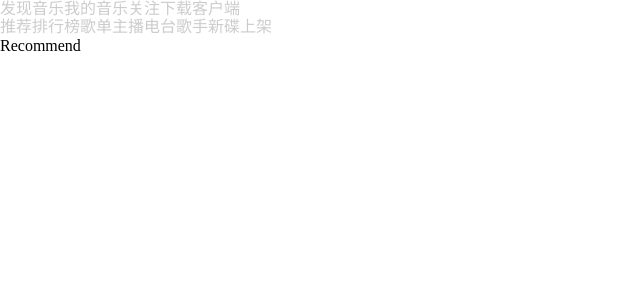
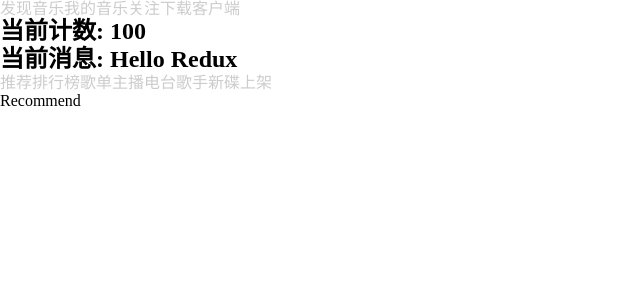
Before and after one commit to nydo-weng/nono-music, a React (Create React App) app: page /#/discover/recommend in a window 1280 px wide. Shown: the top 300 px of the page, without its empty margins (0-640 px from the left). Built offline with nearby package versions, Linux system fonts and the light colour scheme.

Commit message:
对 redux 的 useSelector 进行类型封装, 写了一个自定义 hook, useAppSelector, 这样在获取 store 中的 state 的具体值时, 不需要写 state 的类型, 会自动根据 IRootState 类型进行推导

```diff
--- a/package.json
+++ b/package.json
@@ -3,6 +3,7 @@
   "version": "0.1.0",
   "private": true,
   "dependencies": {
+    "@reduxjs/toolkit": "^2.9.0",
     "@testing-library/dom": "^10.4.1",
     "@testing-library/jest-dom": "^6.9.1",
     "@testing-library/react": "^16.3.0",
@@ -15,6 +16,7 @@
     "normalize.css": "^8.0.1",
     "react": "^19.2.0",
     "react-dom": "^19.2.0",
+    "react-redux": "^9.2.0",
     "react-router-dom": "^7.9.3",
     "react-scripts": "5.0.1",
     "typescript": "^4.9.5",
--- a/src/App.tsx
+++ b/src/App.tsx
@@ -1,9 +1,18 @@
 import React, { Suspense } from 'react';
 import { Link, useRoutes } from 'react-router-dom';
 import routes from '@/router';
-import Demo from './views/demo';
+import { useSelector, shallowEqual } from 'react-redux';
+
+import { useAppSelector } from './store';
 
 function App() {
+  const { count, message } = useAppSelector(
+    (state) => ({
+      count: state.counter.count,
+      message: state.counter.message,
+    }),
+    shallowEqual,
+  );
   return (
     <div className="App">
       <div className="nav">
@@ -12,6 +21,8 @@
         <Link to="focus">关注</Link>
         <Link to="download">下载客户端</Link>
       </div>
+      <h2>当前计数: {count}</h2>
+      <h2>当前消息: {message}</h2>
       {/* 这个 fallback 也可以写一个组件 */}
       <Suspense fallback="loading...">
         <div className="main">{useRoutes(routes)}</div>
--- a/src/index.tsx
+++ b/src/index.tsx
@@ -2,6 +2,10 @@
 import ReactDOM from 'react-dom/client';
 import 'normalize.css';
 import '@/assets/css/index.less';
+
+// redux 状态管理
+import { Provider } from 'react-redux';
+import store from './store';
 
 import { HashRouter } from 'react-router-dom';
 
@@ -9,7 +13,9 @@
 
 const root = ReactDOM.createRoot(document.getElementById('root') as HTMLElement);
 root.render(
-  <HashRouter>
-    <App />
-  </HashRouter>,
+  <Provider store={store}>
+    <HashRouter>
+      <App />
+    </HashRouter>
+  </Provider>,
 );
--- /dev/null
+++ b/src/store/index.ts
@@ -0,0 +1,18 @@
+import { configureStore } from '@reduxjs/toolkit';
+import { useSelector, TypedUseSelectorHook } from 'react-redux';
+
+import counterReducer from './modules/counter';
+
+const store = configureStore({
+  reducer: {
+    counter: counterReducer,
+  },
+});
+
+type GetStateFnType = typeof store.getState;
+export type IRootState = ReturnType<GetStateFnType>;
+
+// useAppSelector 的 hook
+export const useAppSelector: TypedUseSelectorHook<IRootState> = useSelector;
+
+export default store;
--- /dev/null
+++ b/src/store/modules/counter.ts
@@ -0,0 +1,12 @@
+import { createSlice } from '@reduxjs/toolkit';
+
+const counterSlice = createSlice({
+  name: 'counter',
+  initialState: {
+    count: 100,
+    message: 'Hello Redux',
+  },
+  reducers: {},
+});
+
+export default counterSlice.reducer;
```
Also changed, not shown: 1 other file (tests, documents, lock files or other folders).
